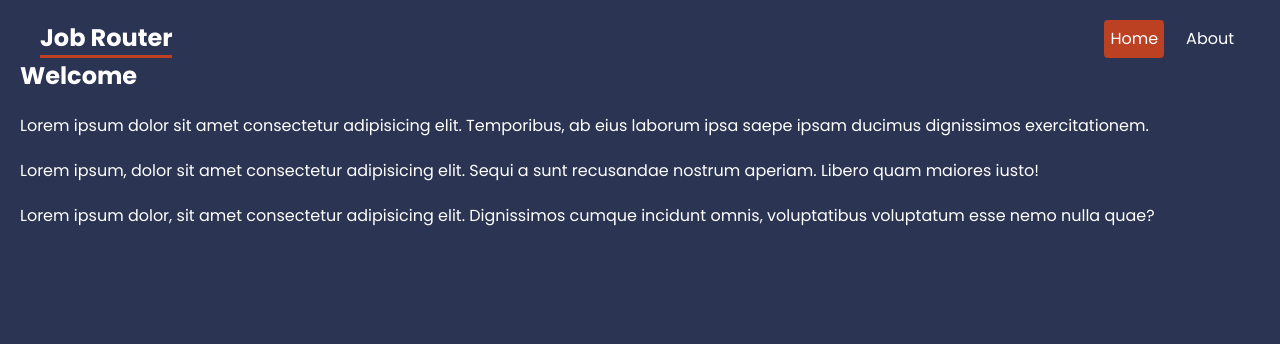
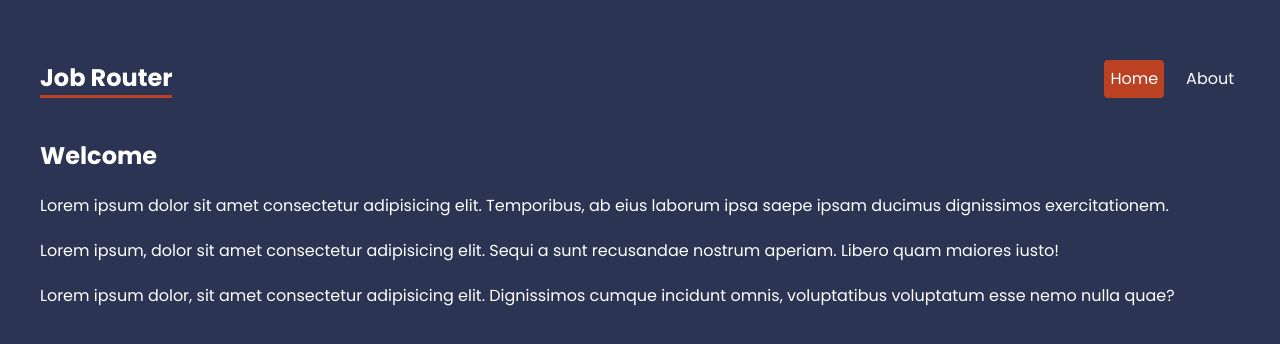
Before and after one commit to Murutu/react-router-tutorial, a React (Create React App) app: page / in a window 1280 px wide. Shown: the top 344 px of the page. Built offline with nearby package versions, Linux system fonts and the light colour scheme.

Commit message:
chore: upgraded to react router v6

```diff
--- a/src/App.js
+++ b/src/App.js
@@ -1,29 +1,62 @@
-import {BrowserRouter, Routes, Route, Link, NavLink } from "react-router-dom";
+import {createBrowserRouter,  Route,  createRoutesFromElements, RouterProvider } from "react-router-dom";
+import RootLayout from "./layouts/RootLayout";
 import About from "./pages/About";
 import Home from "./pages/Home";
 
+const router = createBrowserRouter(
+  createRoutesFromElements(
+    <Route path="/" element={<RootLayout/>}>
+    <Route index element={<Home />} />
+    <Route path="/about" element={<About />}/>
+  </Route>
+  )
+)
+
 function App() {
   return (
-    <BrowserRouter>
-    <header>
-      <nav>
-        <h1>Job Router</h1>
-        <NavLink to="/">Home</NavLink>
-        <NavLink to="/about">About</NavLink>
-      </nav>
-    </header>
+
+    // <header> element to act as a layout component for any routes nested inside it this layout will wrap the components inside it
+    //   <nav>
+    //     <h1>Job Router</h1>
+    //     <NavLink to="/">Home</NavLink>
+    //     <NavLink to="/about">About</NavLink>
+    //   </nav>
+    // </header>
       <main>
-        <Routes>
-          <Route index element={<Home />} />
-          <Route path="/about" element={<About />}/>
-        </Routes>
+       <RouterProvider router={router}/>
       </main>
-    </BrowserRouter>
+
   );
 }
 
 export default App;
 
+// New Method
+
+/*
+import {createBrowserRouter, Routes, Route, NavLink, createRoutesFromElements, RouterProvier} from "react-router-dom";
+
+const routes = createBrowserRouter(
+  createRoutesFromElements(
+    <Route>
+    <Route path="" element=""/>
+    </Route>
+  )
+)
+
+function App() {
+  return (
+    <main>
+    <RouterProvider router={router}/>
+    </main>
+  )
+}
+
+export default App
+
+*/
+
+// Older Method
 /*
 1st STEP
 
--- a/src/index.css
+++ b/src/index.css
@@ -47,3 +47,10 @@ header nav a{
 header nav a.active {
   background: var(--primary);
 }
+
+/* PAGE CONTENT */
+
+main {
+  max-width: 1200px;
+  margin: 40px auto;
+}
--- /dev/null
+++ b/src/layouts/RootLayout.jsx
@@ -0,0 +1,28 @@
+import {NavLink, Outlet} from "react-router-dom";
+
+const RootLayout = () => {
+  return (
+    <div className="root-layout">
+        <header>
+            <nav>
+                <h1>Job Router</h1>
+                <NavLink to="/">Home</NavLink>
+                <NavLink to="/about">About</NavLink>
+            </nav>
+        </header>
+
+        <main>
+            <Outlet />
+        </main>
+    </div>
+  )
+}
+
+export default RootLayout
+
+/*
+Inside this layout if we want to see the page components
+We use the component called Outlet from react-router-dom
+
+For example when we want to access the about page it will be rendered in the Outlet
+*/
```
